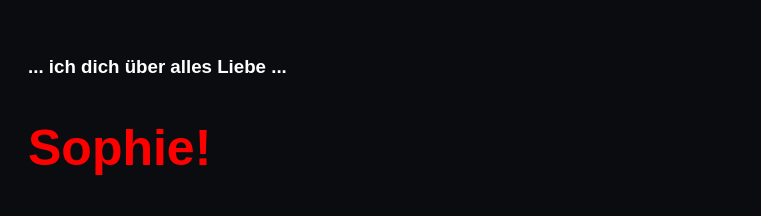
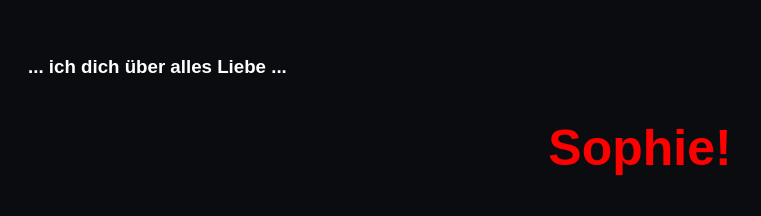
Before and after one commit to TheScoutSky/sophie, a plain HTML site: page index.html in a window 1280 px wide. Shown: the part 3723-3939 px from the top of the page, without its empty margins (0-761 px from the left). Drawn offline with Linux system fonts and the light colour scheme.

Commit message:
Love is in the air

```diff
--- a/index.html
+++ b/index.html
@@ -42,7 +42,9 @@
             </div>
             <div class="space"></div>
             <h3>... ich dich über alles Liebe ... </h3>
-            <h2>Sophie!</h2>
+            <div class="sophie">
+                <h2>Sophie!</h2>
+            </div>
             <div class="hearth">
                 <img src="images/logo.png" alt="">
             </div>
--- a/style.css
+++ b/style.css
@@ -85,6 +85,13 @@
     font-size: 50px;
 }
 
+.sophie {
+    width: 100%;
+    justify-content: center;
+    align-items: center;
+    text-align: center;
+}
+
 .hearth {
     display: flex;
     justify-content: center;
```
